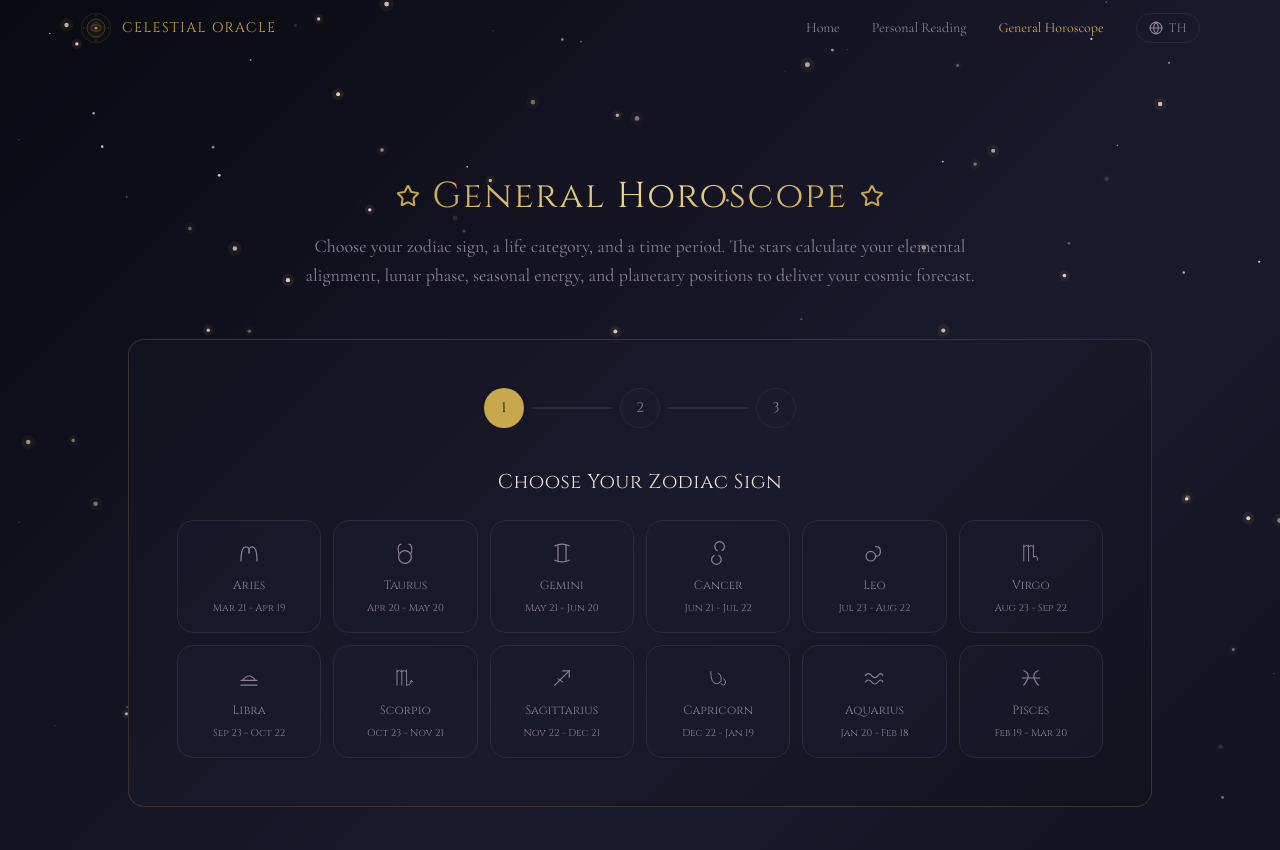
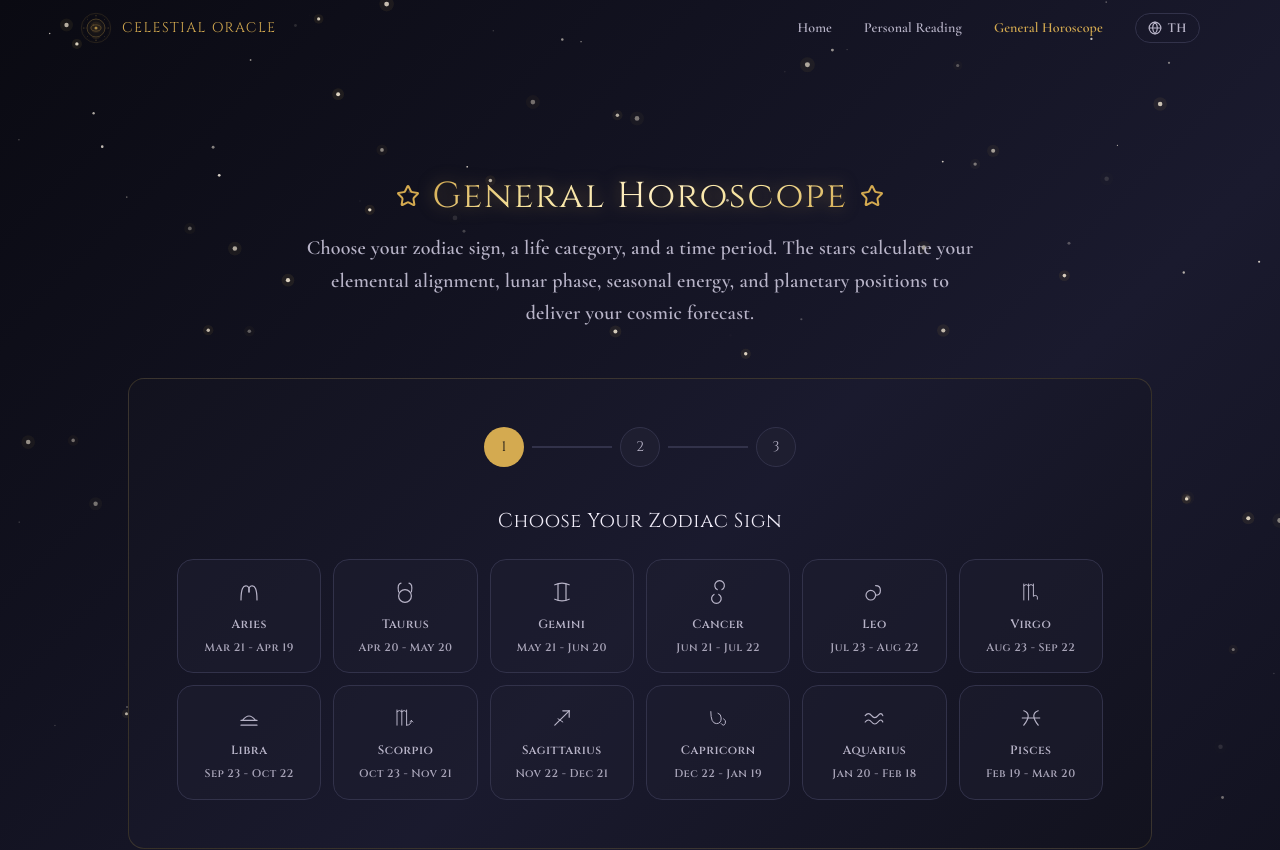
Before and after one commit to clay-egg/Celestial-Oracle, a Next.js app: page /general in a window 1280 px wide. Shown: the top 850 px of the page. Built offline with nearby package versions, Linux system fonts and the light colour scheme.

Commit message:
style: refine typography, update color palette, and enhance gold text styling

```diff
--- a/app/globals.css
+++ b/app/globals.css
@@ -5,31 +5,31 @@
 
 :root {
   --background: #0a0a12;
-  --foreground: #e8e0d4;
-  --card: #12121e;
-  --card-foreground: #e8e0d4;
-  --popover: #12121e;
-  --popover-foreground: #e8e0d4;
-  --primary: #c9a84c;
+  --foreground: #f0ecf8;
+  --card: #14141f;
+  --card-foreground: #f0ecf8;
+  --popover: #14141f;
+  --popover-foreground: #f0ecf8;
+  --primary: #d4aa50;
   --primary-foreground: #0a0a12;
-  --secondary: #1a1a2e;
-  --secondary-foreground: #e8e0d4;
-  --muted: #1a1a2e;
-  --muted-foreground: #8a8098;
-  --accent: #c9a84c;
+  --secondary: #1e1e30;
+  --secondary-foreground: #f0ecf8;
+  --muted: #1e1e30;
+  --muted-foreground: #b8b4c8;
+  --accent: #d4aa50;
   --accent-foreground: #0a0a12;
-  --destructive: #c44040;
-  --destructive-foreground: #e8e0d4;
-  --border: #2a2a3e;
-  --input: #1a1a2e;
-  --ring: #c9a84c;
-  --chart-1: #c9a84c;
-  --chart-2: #6a4c93;
-  --chart-3: #3a86c4;
-  --chart-4: #c44040;
-  --chart-5: #4caf50;
+  --destructive: #e05050;
+  --destructive-foreground: #f0ecf8;
+  --border: #32324a;
+  --input: #1e1e30;
+  --ring: #d4aa50;
+  --chart-1: #d4aa50;
+  --chart-2: #7a5ca8;
+  --chart-3: #4a96d4;
+  --chart-4: #e05050;
+  --chart-5: #5cbf60;
   --radius: 0.75rem;
-  --mystic-glow: #c9a84c33;
+  --mystic-glow: #d4aa5040;
   --mystic-deep: #06060e;
 }
 
@@ -76,6 +76,22 @@
 
   body {
     @apply bg-background text-foreground;
+    font-size: 16.5px;
+    font-weight: 400;
+    -webkit-font-smoothing: antialiased;
+    -moz-osx-font-smoothing: grayscale;
+  }
+
+  /* Make serif (Cormorant Garamond) body text heavier by default */
+  .font-serif {
+    font-weight: 600;
+    letter-spacing: 0.01em;
+  }
+
+  /* Keep muted labels legible at smaller sizes */
+  .text-xs, .text-\[11px\] {
+    font-weight: 600;
+    letter-spacing: 0.04em;
   }
 }
 
@@ -177,10 +193,11 @@
 }
 
 .gold-text {
-  background: linear-gradient(135deg, #c9a84c, #e8d48b, #c9a84c);
+  background: linear-gradient(135deg, #d4aa50, #f5e199, #ffefc2, #f5e199, #d4aa50);
   -webkit-background-clip: text;
   -webkit-text-fill-color: transparent;
   background-clip: text;
+  filter: drop-shadow(0 0 8px rgba(212, 170, 80, 0.5));
 }
 
 .star {
--- a/components/footer.tsx
+++ b/components/footer.tsx
@@ -22,7 +22,7 @@ export function Footer() {
               <h3 className="font-sans text-sm text-primary uppercase tracking-widest">
                 {t("footer.celestial_title")}
               </h3>
-              <p className="font-serif text-sm text-muted-foreground leading-relaxed text-center">
+              <p className="font-serif text-base text-muted-foreground leading-relaxed text-center">
                 {t("footer.celestial_desc")}
               </p>
             </div>
@@ -33,7 +33,7 @@ export function Footer() {
               <h3 className="font-sans text-sm text-primary uppercase tracking-widest">
                 {t("footer.temporal_title")}
               </h3>
-              <p className="font-serif text-sm text-muted-foreground leading-relaxed text-center">
+              <p className="font-serif text-base text-muted-foreground leading-relaxed text-center">
                 {t("footer.temporal_desc")}
               </p>
             </div>
@@ -44,7 +44,7 @@ export function Footer() {
               <h3 className="font-sans text-sm text-primary uppercase tracking-widest">
                 {t("footer.numerology_title")}
               </h3>
-              <p className="font-serif text-sm text-muted-foreground leading-relaxed text-center">
+              <p className="font-serif text-base text-muted-foreground leading-relaxed text-center">
                 {t("footer.numerology_desc")}
               </p>
             </div>
--- a/components/general-reading.tsx
+++ b/components/general-reading.tsx
@@ -73,7 +73,7 @@ export function GeneralReadingSection() {
             </h2>
             <Star className="w-6 h-6 text-primary" />
           </div>
-          <p className="font-serif text-lg text-muted-foreground max-w-2xl mx-auto leading-relaxed">
+          <p className="font-serif text-xl text-muted-foreground max-w-2xl mx-auto leading-relaxed">
             {t("general.subtitle")}
           </p>
         </div>
@@ -104,7 +104,7 @@ export function GeneralReadingSection() {
               {/* Overview */}
               <div className="mb-6 p-6 rounded-xl bg-secondary/50 border border-primary/10">
                 <h4 className="font-sans text-sm text-primary uppercase tracking-widest mb-3">{t("general.overview")}</h4>
-                <p className="font-serif text-lg text-foreground leading-relaxed">{lang === "th" ? reading.overviewTh : reading.overview}</p>
+                <p className="font-serif text-xl text-foreground leading-relaxed">{lang === "th" ? reading.overviewTh : reading.overview}</p>
               </div>
 
               {/* Details */}
@@ -235,7 +235,7 @@ export function GeneralReadingSection() {
                     >
                       <ZodiacIcon sign={sign} size={32} />
                       <span className="text-xs font-sans">{sign}</span>
-                      <span className="text-[10px] text-muted-foreground">{ZODIAC_DATA[sign].dateRange}</span>
+                      <span className="text-[11px] text-muted-foreground/90">{ZODIAC_DATA[sign].dateRange}</span>
                     </button>
                   ))}
                 </div>
@@ -269,8 +269,8 @@ export function GeneralReadingSection() {
                         }`}>
                         {cat.icon}
                       </div>
-                      <span className="font-sans text-lg">{cat.label}</span>
-                      <span className="text-xs text-muted-foreground font-serif text-center">{cat.description}</span>
+                      <span className="font-sans text-xl">{cat.label}</span>
+                      <span className="text-sm text-muted-foreground font-serif text-center">{cat.description}</span>
                     </button>
                   ))}
                 </div>
@@ -305,8 +305,8 @@ export function GeneralReadingSection() {
                         : "border-border bg-secondary/50 text-muted-foreground hover:border-primary/50 hover:text-foreground"
                         }`}
                     >
-                      <span className="font-sans text-lg">{per.label}</span>
-                      <span className="text-xs text-muted-foreground font-serif">{per.description}</span>
+                      <span className="font-sans text-xl">{per.label}</span>
+                      <span className="text-sm text-muted-foreground font-serif">{per.description}</span>
                     </button>
                   ))}
                 </div>
--- a/components/hero.tsx
+++ b/components/hero.tsx
@@ -49,10 +49,10 @@ export function Hero() {
           {t("hero.title")}
         </h1>
 
-        <p className="font-serif text-lg md:text-xl text-muted-foreground max-w-xl leading-relaxed mb-2">
+        <p className="font-serif text-xl md:text-2xl text-muted-foreground max-w-xl leading-relaxed mb-2">
           {t("hero.subtitle")}
         </p>
-        <p className="font-serif text-sm md:text-base text-muted-foreground/70 max-w-lg leading-relaxed mb-10">
+        <p className="font-serif text-lg md:text-xl text-muted-foreground max-w-lg leading-relaxed mb-10">
           {t("hero.desc")}
         </p>
 
```
